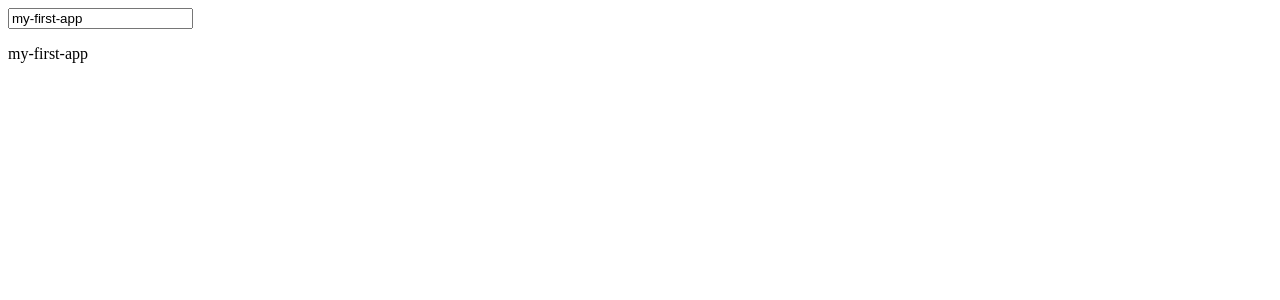
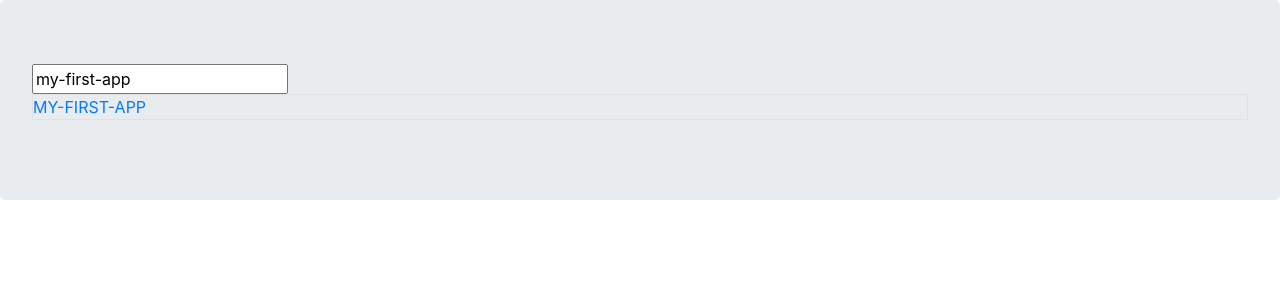
Before and after one commit to rachednemr/ionic-dream-app, an Angular app in the folder my-first-app/: page / in a window 1280 px wide. Shown: the top 300 px of the page. Built offline with nearby package versions, Linux system fonts and the light colour scheme.

Commit message:
adding bootstrap to project

```diff
--- a/my-first-app/angular.json
+++ b/my-first-app/angular.json
@@ -24,6 +24,7 @@
               "src/assets"
             ],
             "styles": [
+              "node_modules/bootstrap/dist/css/bootstrap.min.css",
               "src/styles.css"
             ],
             "scripts": []
--- a/my-first-app/package.json
+++ b/my-first-app/package.json
@@ -19,6 +19,7 @@
     "@angular/platform-browser": "~11.0.6",
     "@angular/platform-browser-dynamic": "~11.0.6",
     "@angular/router": "~11.0.6",
+    "bootstrap": "^4.6.1",
     "rxjs": "~6.6.0",
     "tslib": "^2.0.0",
     "zone.js": "~0.10.2"
--- a/my-first-app/src/app/app.component.html
+++ b/my-first-app/src/app/app.component.html
@@ -1,3 +1,5 @@
 
-<input type="text" [(ngModel)]="name">
-<p>{{ name }}</p>
+<div class="jumbotron">
+  <input type="text" [(ngModel)]="name">
+  <p class="border text-primary text-uppercase">{{ name }}</p>
+</div>
```
Also changed, not shown: 1 other file (tests, documents, lock files or other folders).
